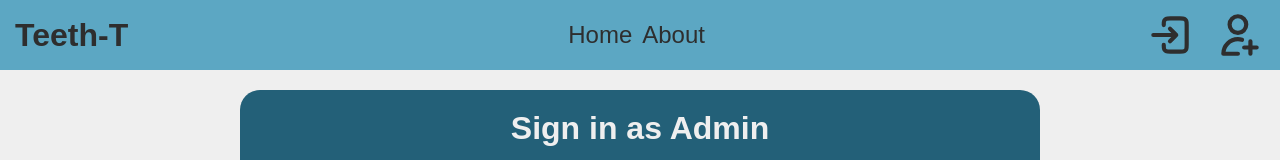
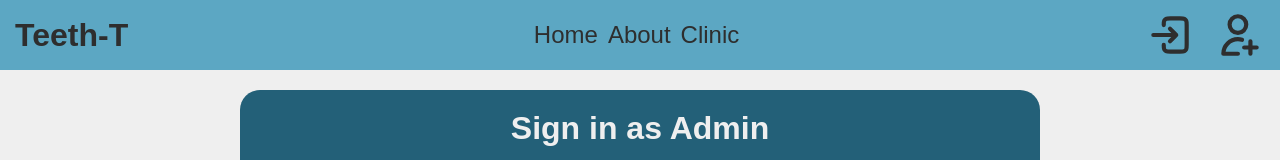
Before and after one commit to FrancisAl-j/Dental-clinic, a React (Vite) app in the folder client/: page /signin in a window 1280 px wide. Shown: the top 160 px of the page. Built offline with nearby package versions, Linux system fonts and the light colour scheme.

Commit message:
Fixed some problems

```diff
--- a/client/src/components/Signin.jsx
+++ b/client/src/components/Signin.jsx
@@ -17,7 +17,7 @@ const Signin = () => {
     email: "",
     password: "",
   });
-  const { loading, error } = useSelector((state) => state.user);
+  const { currentUser, loading, error } = useSelector((state) => state.user);
 
   const handleChange = (e) => {
     const { name, value } = e.target;
@@ -45,15 +45,32 @@ const Signin = () => {
 
       const clinicId = res.data.clinicId;
       dispatch(signInSuccess(data));
-      if (!clinicId) {
-        navigate("/create-clinic");
-      } else {
+      console.log(data);
+
+      if (res.data.role === "Admin") {
+        if (!clinicId) {
+          navigate("/create-clinic");
+        } else {
+          const clinic = await axios.get(
+            `http://localhost:5000/clinic/${clinicId}`,
+            {
+              withCredentials: true,
+            }
+          );
+
+          dispatch(setClinic(clinic.data));
+
+          navigate("/clinic");
+        }
+      } else if (res.data.role === "Assistant" || res.data.role === "Cashier") {
         const clinic = await axios.get(
           `http://localhost:5000/clinic/${clinicId}`,
           {
             withCredentials: true,
           }
         );
+
+        console.log(clinic.data);
 
         dispatch(setClinic(clinic.data));
 
--- a/client/src/components/nav.jsx
+++ b/client/src/components/nav.jsx
@@ -42,15 +42,13 @@ const Nav = () => {
               <li>Clinics</li>
             </Link>
           )}
-          {currentUser &&
-            currentUser.role === "Admin" &&
-            currentUser.role === "Assistant" &&
-            currentUser.role === "Cashier" &&
-            currentUser.clinicId && (
-              <Link to="/clinic">
-                <li>Clinic</li>
-              </Link>
-            )}
+          {currentUser && currentUser.role === "Patient" ? (
+            <span></span>
+          ) : (
+            <Link to="/clinic">
+              <li>Clinic</li>
+            </Link>
+          )}
           {currentUser &&
             currentUser.role === "Admin" &&
             currentUser.clinicId && (
```
Also changed, not shown: 1 other file (tests, documents, lock files or other folders).
